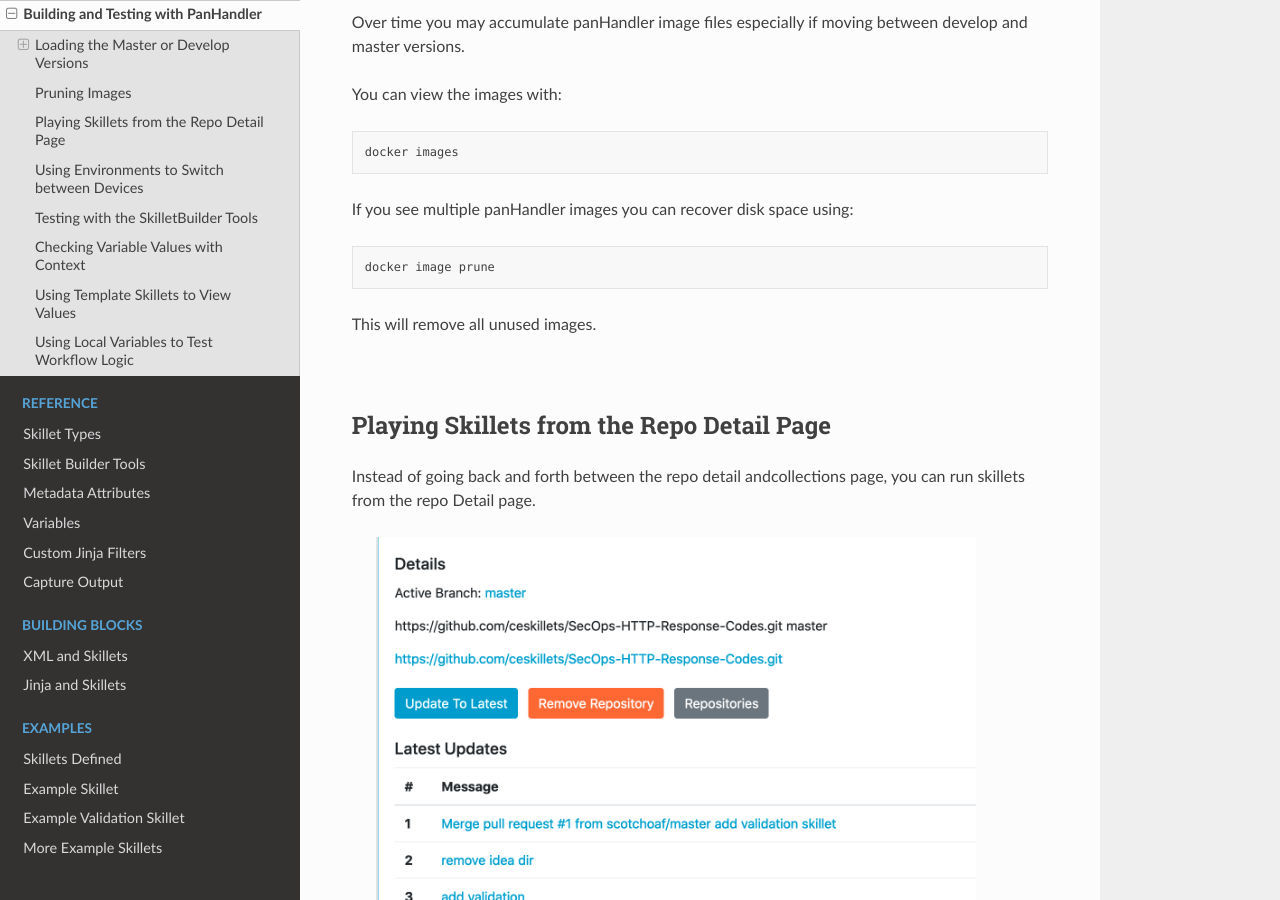
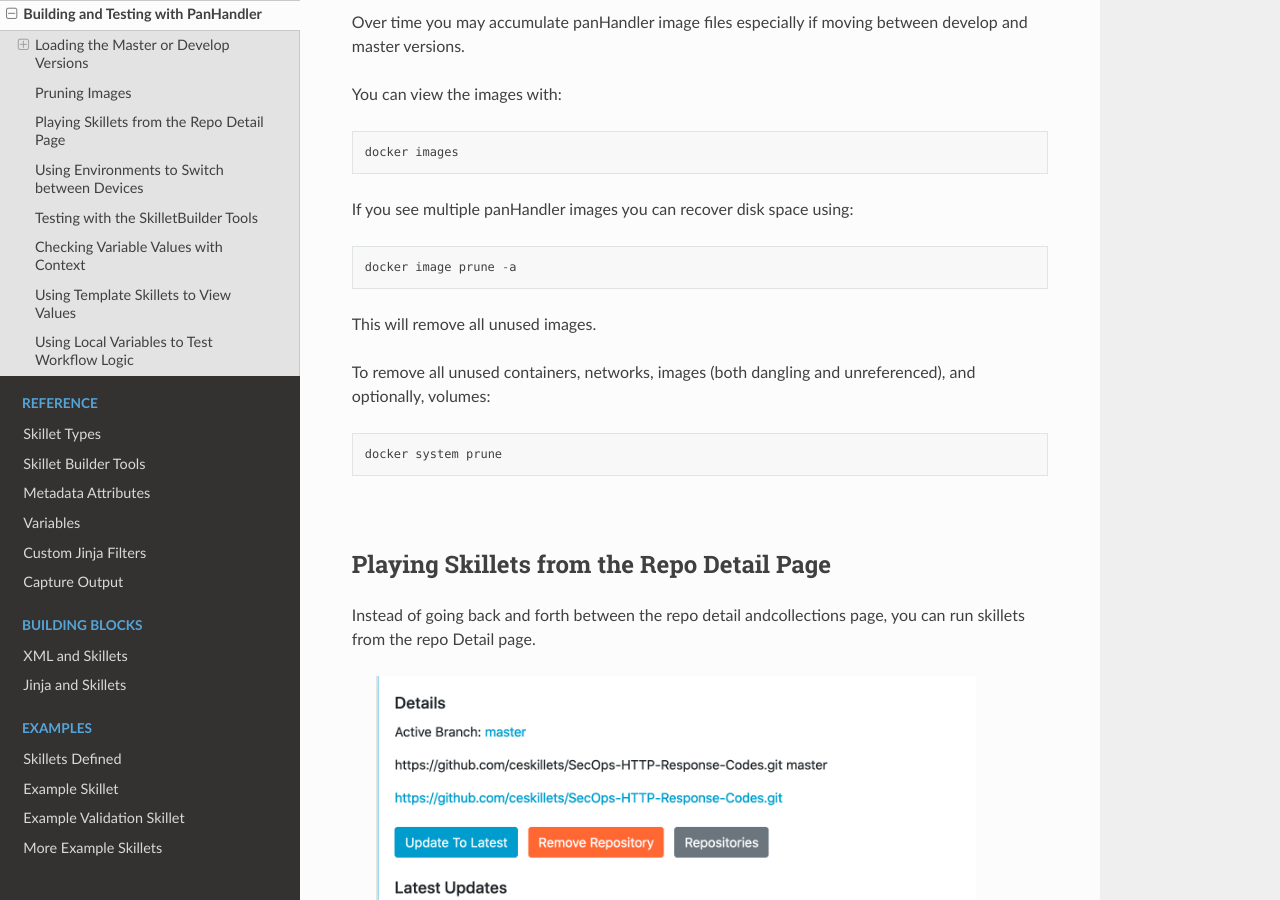
Before and after one commit to PaloAltoNetworks/SkilletBuilder, a Sphinx documentation site: the page built from docs/getting_started/panhandler.rst, in a window 1280 px wide and 900 px high, scrolled down 1404 px. Built offline with Sphinx 7.4.7 and the Read the Docs theme 2.0.0, drawn with Linux system fonts in a browser that asks for light colours.

Commit message:
update docker prune commands

```diff
--- a/docs/getting_started/panhandler.rst
+++ b/docs/getting_started/panhandler.rst
@@ -75,9 +75,15 @@ If you see multiple panHandler images you can recover disk space using:
 
 ::
 
-    docker image prune
+    docker image prune -a
 
 This will remove all unused images.
+
+To remove all unused containers, networks, images (both dangling and unreferenced), and optionally, volumes:
+
+::
+
+    docker system prune
 
 |
 
```
